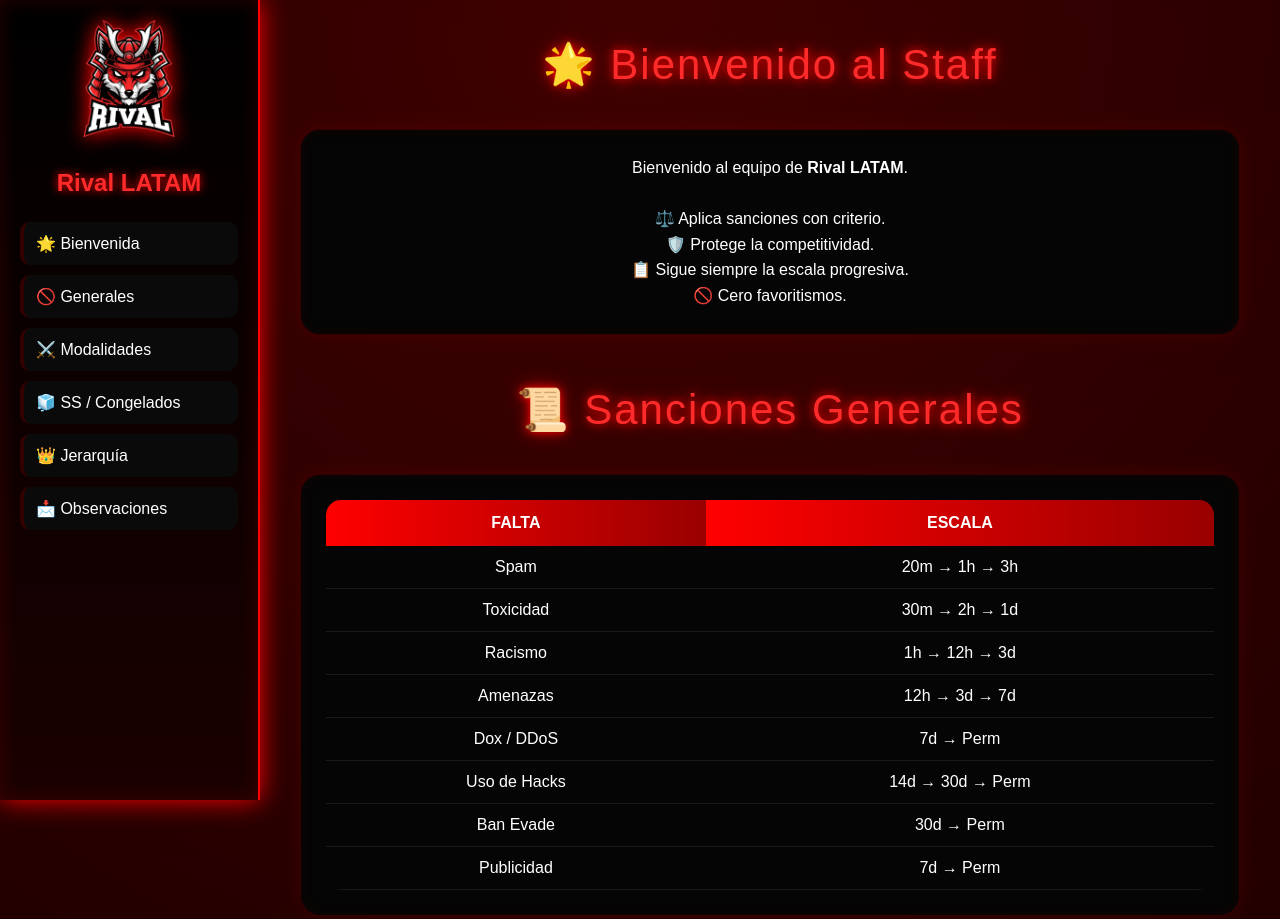
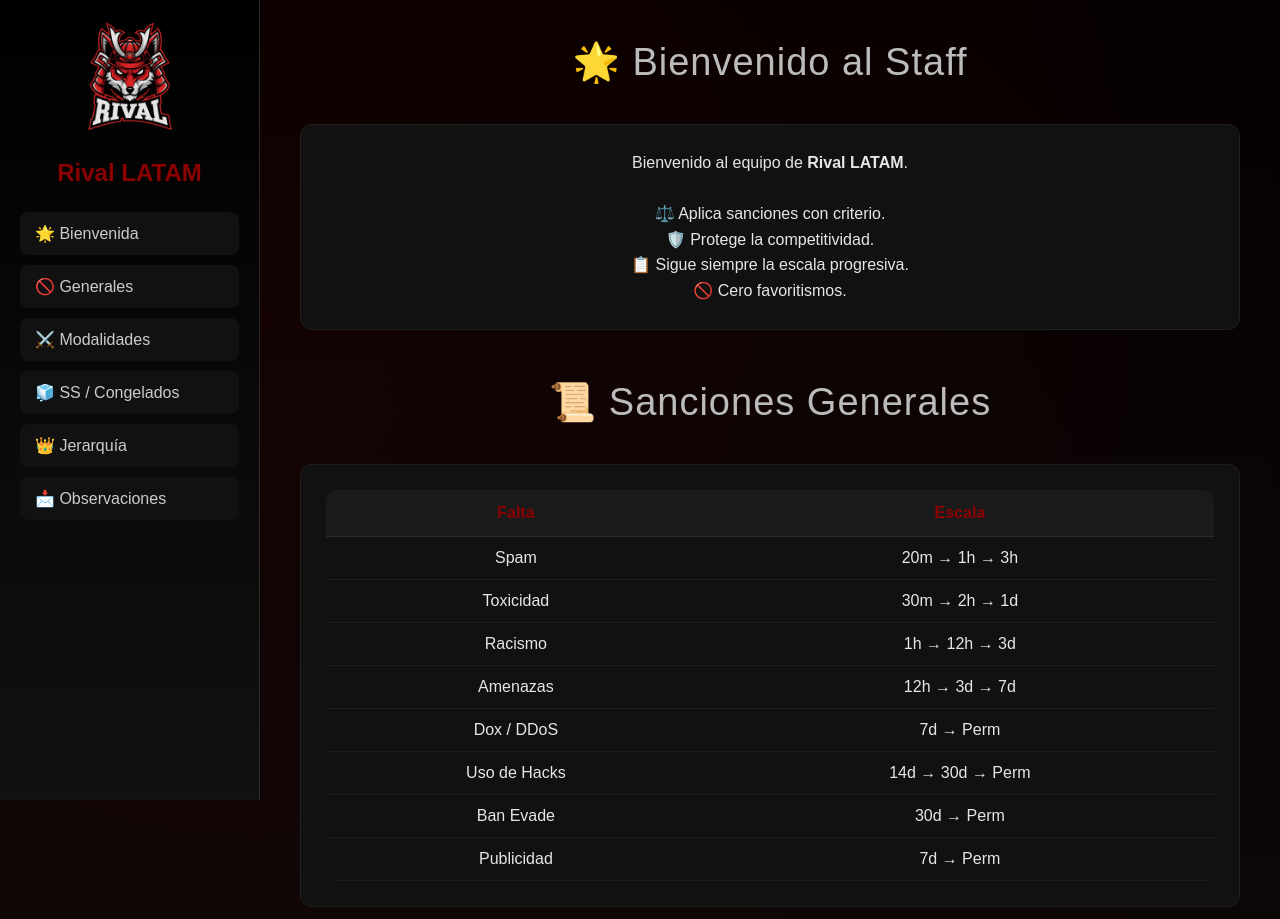
Before and after one commit to FerHdzG/sanciones-rival, a plain HTML site: page index.html in a window 1280 px wide. Shown: the top 919 px of the page. Drawn offline with Linux system fonts and the light colour scheme.

Commit message:
Update index.html

```diff
--- a/index.html
+++ b/index.html
@@ -17,23 +17,21 @@
 body{
   display:flex;
   background:
-    radial-gradient(circle at 50% 0%, rgba(255,0,0,0.25), transparent 60%),
-    radial-gradient(circle at 0% 100%, rgba(120,0,0,0.25), transparent 60%),
-    linear-gradient(180deg,#000000 0%,#0a0000 40%,#150000 70%,#000000 100%);
-  color:white;
+    radial-gradient(circle at 20% 10%, rgba(120,0,0,0.15), transparent 50%),
+    linear-gradient(180deg,#000000 0%,#0d0d0d 50%,#000000 100%);
+  color:#e6e6e6;
 }
 
 /* SIDEBAR */
 .sidebar{
   width:260px;
   height:100vh;
-  background:linear-gradient(180deg,#000000,#1a0000);
+  background:linear-gradient(180deg,#000000,#111111);
   padding:20px;
   position:fixed;
   left:0;
   top:0;
-  border-right:2px solid #ff0000;
-  box-shadow:0 0 25px #ff0000, inset 0 0 20px rgba(255,0,0,0.15);
+  border-right:1px solid #2a2a2a;
 }
 
 .logo{
@@ -42,21 +40,15 @@
 }
 
 .logo img{
-  width:120px;
-  filter:drop-shadow(0 0 10px red);
-  animation:float 4s ease-in-out infinite;
-}
-
-@keyframes float{
-  0%,100%{transform:translateY(0)}
-  50%{transform:translateY(-6px)}
+  width:110px;
+  opacity:0.9;
 }
 
 .sidebar h2{
   text-align:center;
   margin-bottom:25px;
-  color:#ff2a2a;
-  text-shadow:0 0 10px red;
+  color:#8b0000;
+  font-weight:bold;
 }
 
 .sidebar ul{
@@ -67,19 +59,19 @@
   display:block;
   padding:12px;
   margin:10px 0;
-  background:#0a0a0a;
-  border-radius:10px;
+  background:#111111;
+  border-radius:8px;
   transition:.3s;
-  color:white;
+  color:#cccccc;
   text-decoration:none;
-  border-left:4px solid #330000;
+  border-left:3px solid transparent;
 }
 
 .sidebar ul li a:hover{
-  background:#ff0000;
-  border-left:4px solid white;
-  box-shadow:0 0 15px red;
-  transform:translateX(6px);
+  background:#1a1a1a;
+  border-left:3px solid #8b0000;
+  color:white;
+  transform:translateX(4px);
 }
 
 /* CONTENT */
@@ -91,59 +83,56 @@
 
 .title{
   text-align:center;
-  font-size:42px;
+  font-size:38px;
   margin-bottom:40px;
-  color:#ff2a2a;
-  text-shadow:0 0 10px #ff0000, 0 0 20px #990000;
-  letter-spacing:2px;
+  color:#bbbbbb;
+  letter-spacing:1px;
 }
 
 .modalidad{
   margin-bottom:50px;
-  background:#050505;
+  background:#111111;
   padding:25px;
-  border-radius:20px;
-  border:1px solid #330000;
-  box-shadow:0 0 20px rgba(255,0,0,0.1), inset 0 0 15px rgba(255,0,0,0.05);
-  transition:0.4s;
+  border-radius:12px;
+  border:1px solid #1f1f1f;
+  transition:0.3s;
 }
 
 .modalidad:hover{
-  transform:translateY(-5px);
-  box-shadow:0 0 25px rgba(255,0,0,0.4), 0 0 50px rgba(255,0,0,0.2);
+  background:#151515;
 }
 
 .modalidad h2{
   margin-bottom:20px;
-  color:#ff2a2a;
+  color:#8b0000;
   text-align:center;
-  font-size:28px;
-  text-shadow:0 0 10px red;
+  font-size:26px;
 }
 
 table{
   width:100%;
   border-collapse:collapse;
-  border-radius:15px;
+  border-radius:10px;
   overflow:hidden;
 }
 
 th{
-  background:linear-gradient(90deg,#ff0000,#990000);
+  background:#1a1a1a;
   padding:14px;
   text-align:center;
-  text-transform:uppercase;
+  color:#8b0000;
+  border-bottom:1px solid #2a2a2a;
 }
 
 td{
   padding:12px;
   text-align:center;
-  background:#050505;
-  border-bottom:1px solid #1a1a1a;
+  background:#111111;
+  border-bottom:1px solid #1f1f1f;
 }
 
 tr:hover td{
-  background:#1a0000;
+  background:#151515;
 }
 </style>
 </head>
@@ -223,30 +212,11 @@
 
 <div id="jerarquia" class="title">👑 Jerarquía Staff</div>
 
-<div class="modalidad">
-<h2>🏆 Owner</h2>
-<p style="text-align:center;">🔴 Máxima autoridad y decisión final.</p>
-</div>
-
-<div class="modalidad">
-<h2>⚡ Manager</h2>
-<p style="text-align:center;">🧠 Gestión del staff y temporadas.</p>
-</div>
-
-<div class="modalidad">
-<h2>🔥 Admin</h2>
-<p style="text-align:center;">📋 Apelaciones y sanciones mayores.</p>
-</div>
-
-<div class="modalidad">
-<h2>⚔️ Moderator+</h2>
-<p style="text-align:center;">🧊 Realizar SS y aplicar sanciones completas.</p>
-</div>
-
-<div class="modalidad">
-<h2>🛡️ Moderator</h2>
-<p style="text-align:center;">🚫 Control de chat y faltas menores.</p>
-</div>
+<div class="modalidad"><h2>🏆 Owner</h2><p style="text-align:center;">Máxima autoridad y decisión final.</p></div>
+<div class="modalidad"><h2>⚡ Manager</h2><p style="text-align:center;">Gestión del staff y temporadas.</p></div>
+<div class="modalidad"><h2>🔥 Admin</h2><p style="text-align:center;">Apelaciones y sanciones mayores.</p></div>
+<div class="modalidad"><h2>⚔️ Moderator+</h2><p style="text-align:center;">Realizar SS y aplicar sanciones completas.</p></div>
+<div class="modalidad"><h2>🛡️ Moderator</h2><p style="text-align:center;">Control de chat y faltas menores.</p></div>
 
 <div class="modalidad">
 <h2>📈 Criterios de Promote</h2>
```
